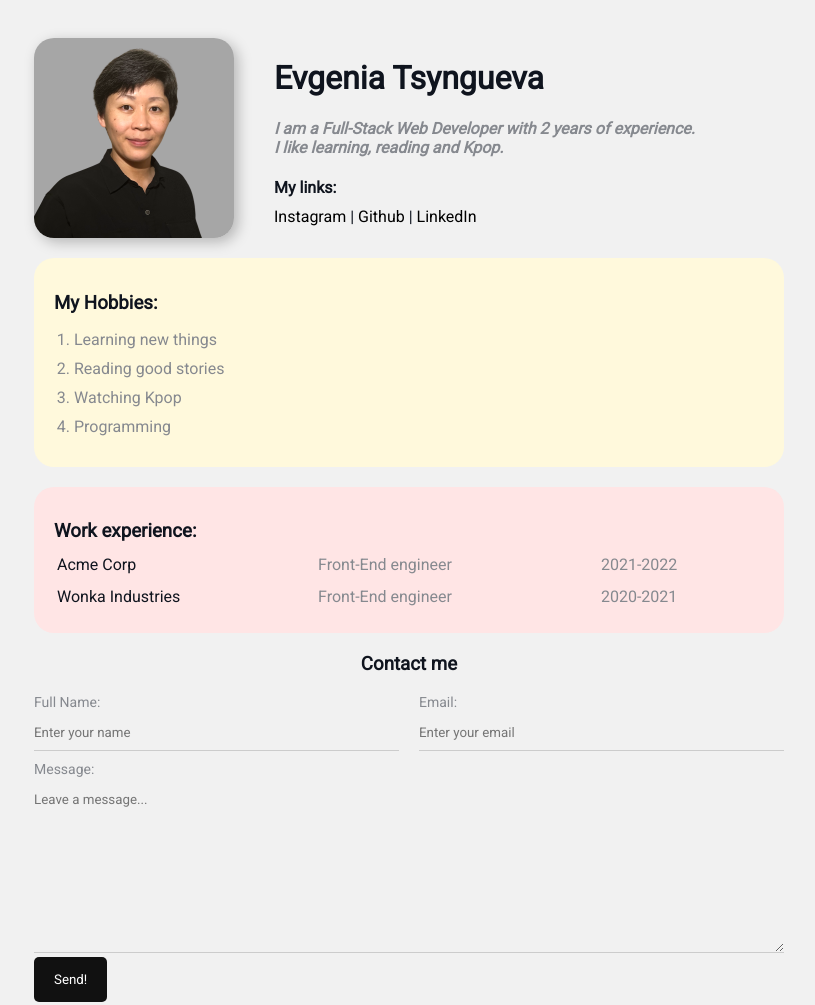
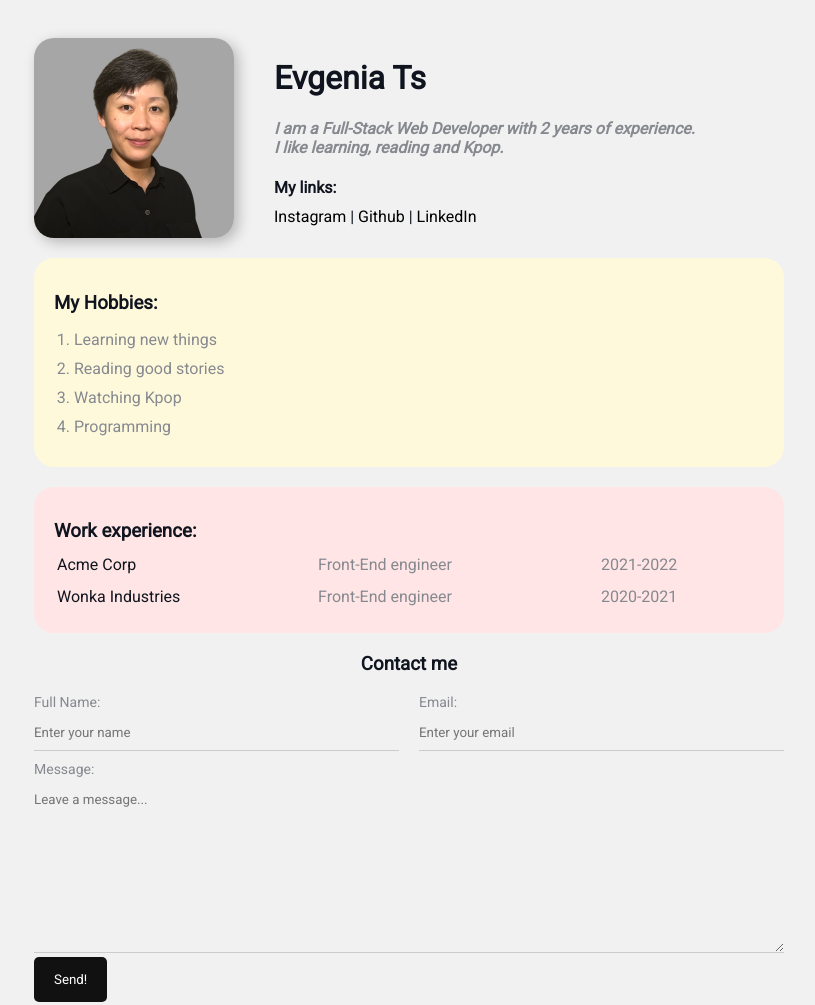
Before and after one commit to homeland53/evgenia-resume, a plain HTML site: page index.html in a window 1280 px wide. Shown: the whole page, without its empty margins (231-1046 px from the left). Drawn offline with Linux system fonts and the light colour scheme.

Commit message:
Update index.html

```diff
--- a/index.html
+++ b/index.html
@@ -6,7 +6,7 @@
     <meta name="keywords" content="Evgenia Tsyngueva, cv, resume, portfolio" />
     <meta
       name="description"
-      content="This is a portfolio site of Evgenia Tsyngueva"
+      content="This is a portfolio site of Evgenia Ts"
     />
     <link rel="stylesheet" href="styles.css" />
     <title>Evgenia Resume</title>
@@ -14,9 +14,9 @@
   <body>
     <div class="container">
       <div class="info">
-        <img src="profile-photo.png" class="avatar" alt="Evgenia Tsyngueva" />
+        <img src="profile-photo.png" class="avatar" alt="Evgenia Ts" />
         <div class="info-text">
-          <h1>Evgenia Tsyngueva</h1>
+          <h1>Evgenia Ts</h1>
           <p>
             I am a <strong>Full-Stack Web Developer</strong> with 2 years of
             experience.
```
